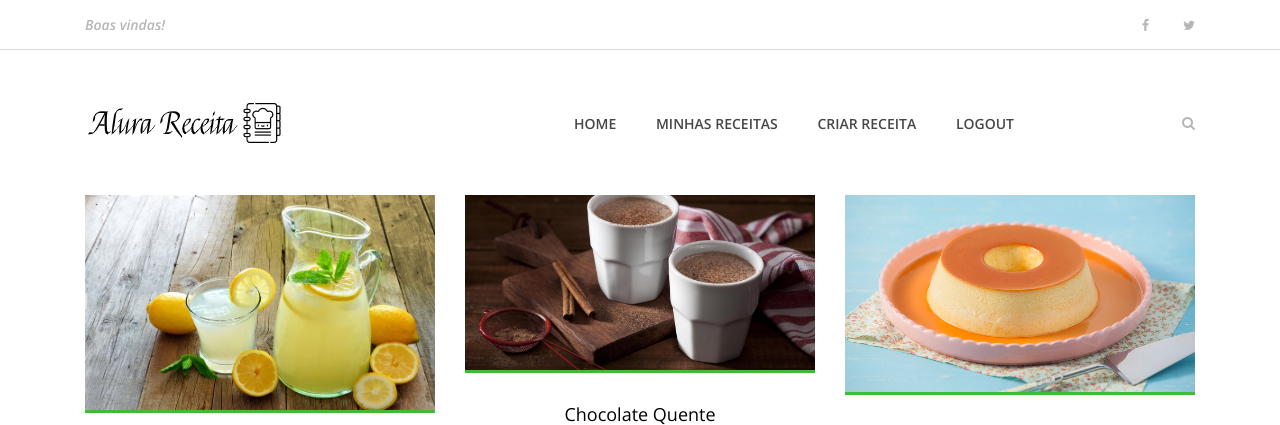
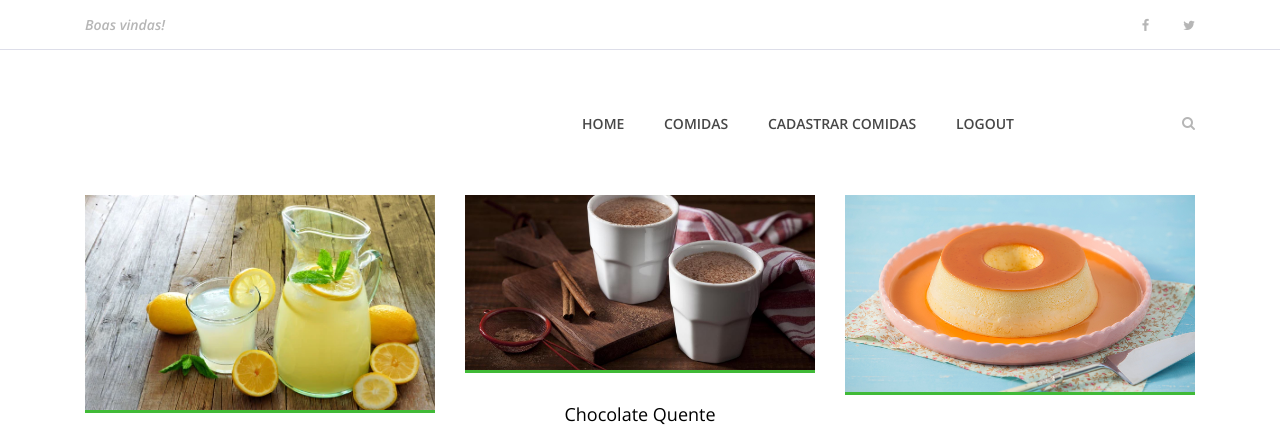
Before and after one commit to Guilgb/Estudo-Django, a Django app: page /buscar in a window 1280 px wide. Shown: the top 425 px of the page. Run offline with Django 4.2, Linux system fonts and the light colour scheme; a user stored in the database is signed in; data comes from the database, SQL or seed files in the repository; both versions use the stored data as it was after the commit; parts of the project's set-up code (start-up, migrations or seed data) failed here and were passed over; some libraries are stand-ins or nearby versions.

Commit message:
sem alura

```diff
--- a/receitas/models.py
+++ b/receitas/models.py
@@ -26,4 +26,5 @@ class Receita(models.Model):
 class Pedidos(models.Model):
     comida = models.ForeignKey(
         Receita, on_delete=models.CASCADE, related_name='pedidos')
-    preco_total = models.FloatField()
+    preco_total = models.DecimalField(max_digits=4, decimal_places=2)
+    pessoa = models.ForeignKey(User, on_delete=models.CASCADE)
--- a/templates/partials/menu.html
+++ b/templates/partials/menu.html
@@ -38,7 +38,7 @@
                     <nav class="classy-navbar justify-content-between" id="deliciousNav">
 
                         <!-- Logo -->
-                        <a class="nav-brand" href="{% url 'index' %}"><img src="{% static 'img/core-img/logo.png' %}" alt=""></a>
+                        <a class="nav-brand" href="{% url 'index' %}"><img src="" alt=""></a>
 
                         <!-- Navbar Toggler -->
                         <div class="classy-navbar-toggler">
@@ -59,8 +59,8 @@
                                     {% if user.is_authenticated %}
 
                                     <li><a href="{% url 'index' %}">Home</a></li>
-                                    <li><a href="{% url 'dashboard' %}">Minhas Receitas</a></li>
-                                    <li><a href="{% url 'cria_receita' %}">Criar Receita</a></li>
+                                    <li><a href="{% url 'dashboard' %}">Comidas</a></li>
+                                    <li><a href="{% url 'cria_receita' %}">Cadastrar Comidas</a></li>
                                     <li><a href="{% url 'logout' %}">Logout</a></li>
 
                                     {% else %}
```
Also changed, not shown: db.sqlite3, receitas/migrations/0008_alter_pedidos_preco_total.py (added), receitas/migrations/0009_pedidos_pessoa.py (added).
